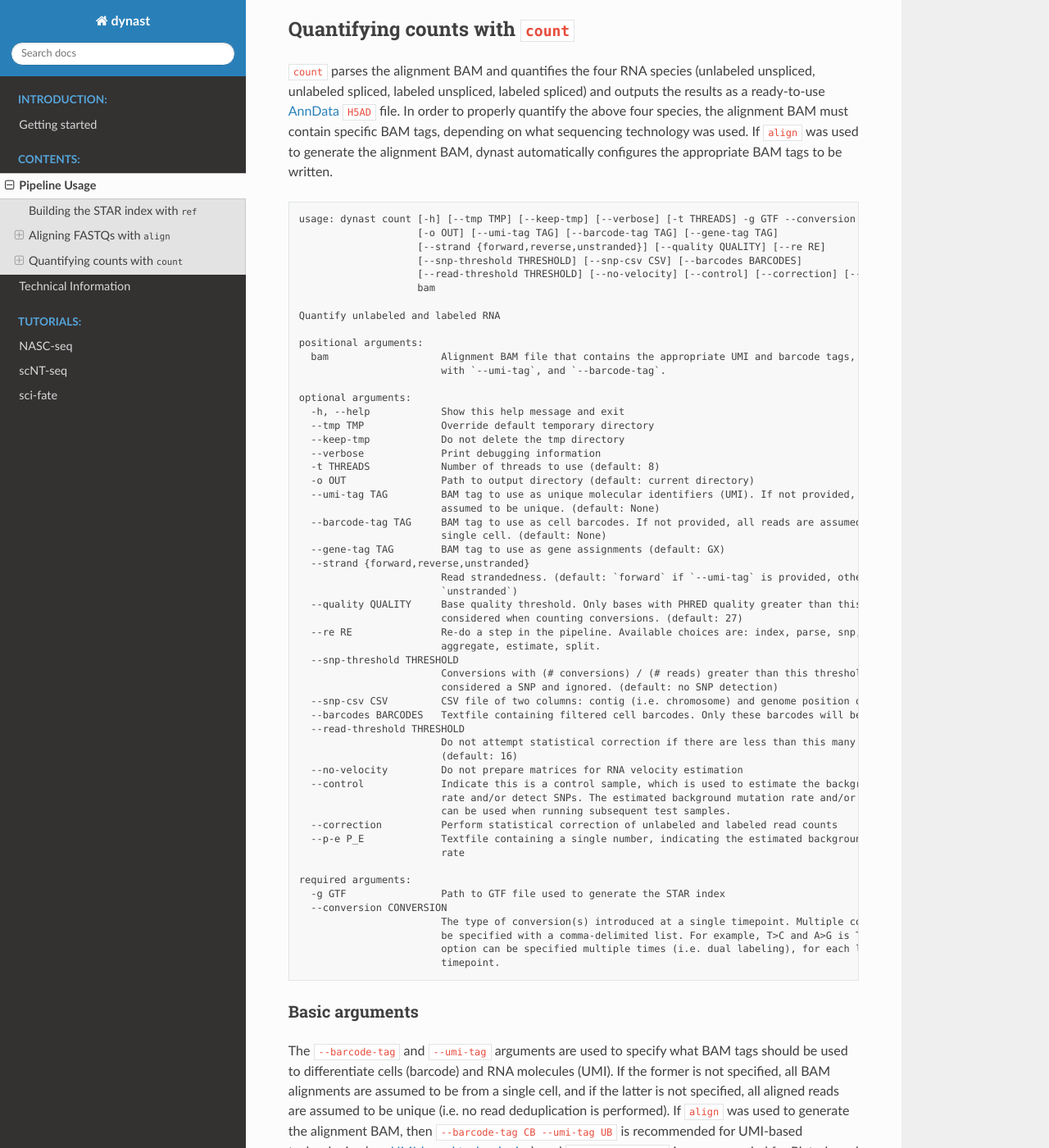
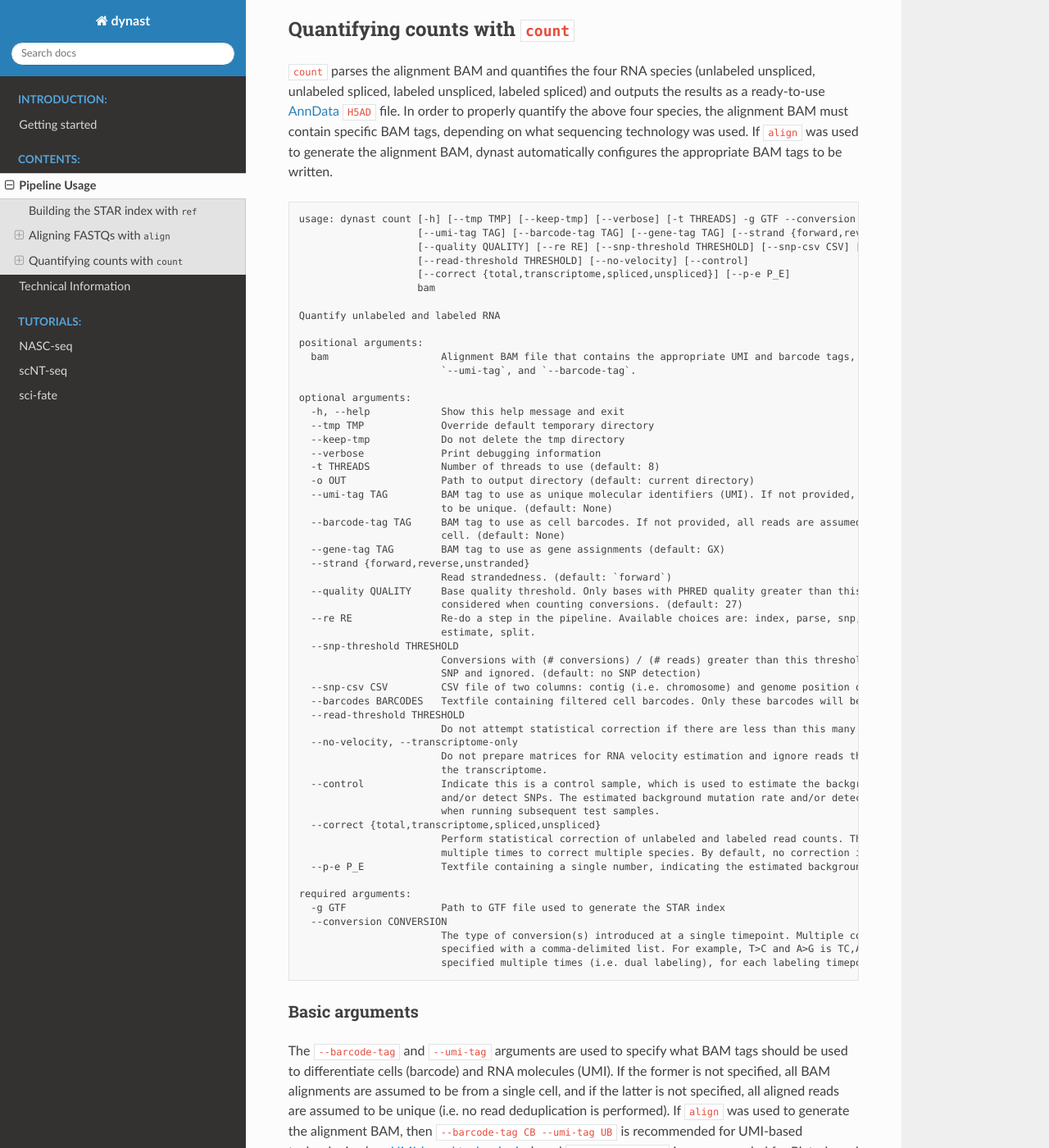
Before and after one commit to aristoteleo/dynast-release, a Sphinx documentation site: the page built from docs/pipeline_usage.rst, in a window 1280 px wide and 1400 px high, scrolled down 2113 px. Shown: the whole window at 82% size. Built offline with Sphinx 7.4.7 and the Read the Docs theme 2.0.0, drawn with Linux system fonts in a browser that asks for light colours; pages that are not in the unit, such as notebooks, are missing from menus; some of the changed text lies outside the part shown.

Commit message:
more options for correction

```diff
--- a/docs/pipeline_usage.rst
+++ b/docs/pipeline_usage.rst
@@ -100,18 +100,18 @@
 
 .. code-block:: text
 
-	usage: dynast count [-h] [--tmp TMP] [--keep-tmp] [--verbose] [-t THREADS] -g GTF --conversion CONVERSION
-	                    [-o OUT] [--umi-tag TAG] [--barcode-tag TAG] [--gene-tag TAG]
-	                    [--strand {forward,reverse,unstranded}] [--quality QUALITY] [--re RE]
-	                    [--snp-threshold THRESHOLD] [--snp-csv CSV] [--barcodes BARCODES]
-	                    [--read-threshold THRESHOLD] [--no-velocity] [--control] [--correction] [--p-e P_E]
+	usage: dynast count [-h] [--tmp TMP] [--keep-tmp] [--verbose] [-t THREADS] -g GTF --conversion CONVERSION [-o OUT]
+	                    [--umi-tag TAG] [--barcode-tag TAG] [--gene-tag TAG] [--strand {forward,reverse,unstranded}]
+	                    [--quality QUALITY] [--re RE] [--snp-threshold THRESHOLD] [--snp-csv CSV] [--barcodes BARCODES]
+	                    [--read-threshold THRESHOLD] [--no-velocity] [--control]
+	                    [--correct {total,transcriptome,spliced,unspliced}] [--p-e P_E]
 	                    bam
 
 	Quantify unlabeled and labeled RNA
 
 	positional arguments:
-	  bam                   Alignment BAM file that contains the appropriate UMI and barcode tags, specifiable
-	                        with `--umi-tag`, and `--barcode-tag`.
+	  bam                   Alignment BAM file that contains the appropriate UMI and barcode tags, specifiable with
+	                        `--umi-tag`, and `--barcode-tag`.
 
 	optional arguments:
 	  -h, --help            Show this help message and exit
@@ -120,41 +120,41 @@
 	  --verbose             Print debugging information
 	  -t THREADS            Number of threads to use (default: 8)
 	  -o OUT                Path to output directory (default: current directory)
-	  --umi-tag TAG         BAM tag to use as unique molecular identifiers (UMI). If not provided, all reads are
-	                        assumed to be unique. (default: None)
-	  --barcode-tag TAG     BAM tag to use as cell barcodes. If not provided, all reads are assumed to be from a
-	                        single cell. (default: None)
+	  --umi-tag TAG         BAM tag to use as unique molecular identifiers (UMI). If not provided, all reads are assumed
+	                        to be unique. (default: None)
+	  --barcode-tag TAG     BAM tag to use as cell barcodes. If not provided, all reads are assumed to be from a single
+	                        cell. (default: None)
 	  --gene-tag TAG        BAM tag to use as gene assignments (default: GX)
 	  --strand {forward,reverse,unstranded}
-	                        Read strandedness. (default: `forward` if `--umi-tag` is provided, otherwise
-	                        `unstranded`)
+	                        Read strandedness. (default: `forward`)
 	  --quality QUALITY     Base quality threshold. Only bases with PHRED quality greater than this value will be
 	                        considered when counting conversions. (default: 27)
-	  --re RE               Re-do a step in the pipeline. Available choices are: index, parse, snp, count,
-	                        aggregate, estimate, split.
+	  --re RE               Re-do a step in the pipeline. Available choices are: index, parse, snp, count, aggregate,
+	                        estimate, split.
 	  --snp-threshold THRESHOLD
-	                        Conversions with (# conversions) / (# reads) greater than this threshold will be
-	                        considered a SNP and ignored. (default: no SNP detection)
+	                        Conversions with (# conversions) / (# reads) greater than this threshold will be considered a
+	                        SNP and ignored. (default: no SNP detection)
 	  --snp-csv CSV         CSV file of two columns: contig (i.e. chromosome) and genome position of known SNPs
 	  --barcodes BARCODES   Textfile containing filtered cell barcodes. Only these barcodes will be processed.
 	  --read-threshold THRESHOLD
-	                        Do not attempt statistical correction if there are less than this many reads.
-	                        (default: 16)
-	  --no-velocity         Do not prepare matrices for RNA velocity estimation
-	  --control             Indicate this is a control sample, which is used to estimate the background mutation
-	                        rate and/or detect SNPs. The estimated background mutation rate and/or detected SNPs
-	                        can be used when running subsequent test samples.
-	  --correction          Perform statistical correction of unlabeled and labeled read counts
-	  --p-e P_E             Textfile containing a single number, indicating the estimated background mutation
-	                        rate
+	                        Do not attempt statistical correction if there are less than this many reads. (default: 16)
+	  --no-velocity, --transcriptome-only
+	                        Do not prepare matrices for RNA velocity estimation and ignore reads that are not assigned to
+	                        the transcriptome.
+	  --control             Indicate this is a control sample, which is used to estimate the background mutation rate
+	                        and/or detect SNPs. The estimated background mutation rate and/or detected SNPs can be used
+	                        when running subsequent test samples.
+	  --correct {total,transcriptome,spliced,unspliced}
+	                        Perform statistical correction of unlabeled and labeled read counts. This option can be used
+	                        multiple times to correct multiple species. By default, no correction is performed.
+	  --p-e P_E             Textfile containing a single number, indicating the estimated background mutation rate
 
 	required arguments:
 	  -g GTF                Path to GTF file used to generate the STAR index
 	  --conversion CONVERSION
-	                        The type of conversion(s) introduced at a single timepoint. Multiple conversions can
-	                        be specified with a comma-delimited list. For example, T>C and A>G is TC,AG. This
-	                        option can be specified multiple times (i.e. dual labeling), for each labeling
-	                        timepoint.
+	                        The type of conversion(s) introduced at a single timepoint. Multiple conversions can be
+	                        specified with a comma-delimited list. For example, T>C and A>G is TC,AG. This option can be
+	                        specified multiple times (i.e. dual labeling), for each labeling timepoint.
 
 Basic arguments
 '''''''''''''''
@@ -170,9 +170,10 @@
 ''''''''''''''''''''''''''''
 :code:`count` has the ability to detect single-nucleotide polymorphisms (SNPs) by calculating the fraction of reads with a mutation at a certain genomic position. :code:`--snp-threshold` can be used to specify the proportion threshold greater than which a SNP will be called at that position. All conversions/mutations at the genomic positions with SNPs detected in this manner will be filtered out from further processing. In addition, a CSV file containing known SNP positions can be provided with the :code:`--snp-csv` argument. This argument accepts a CSV file containing two columns: contig (i.e. chromosome) and genomic position of known SNPs.
 
+
 Statistical correction
 ''''''''''''''''''''''
-The :code:`--correction` flag enables statistical correction of unlabeled and labeled RNA counts. This procedure involves estimating the conversion rate of unlabeled and labeled RNA, and modeling the fraction of new RNA as a binomial mixture model (see :ref:`statistical_correction`). The :code:`--read-threshold` argument controls the minimum number of reads required to attempt statistical correction, as too few reads can result in noisy results. Note that statistical correction takes significantly longer than simply counting reads, which is the default behavior when :code:`--correction` is not provided.
+The :code:`--correct` argument enables statistical correction of unlabeled and labeled RNA counts. This argument can take on the following values: :code:`total`, :code:`transcriptome`, :code:`spliced`, :code:`unspliced` (see :ref:`read_groups`). The value of this argument specifies which group of unlabeled/labeled RNA counts will be corrected. For instance, :code:`--correct spliced` will run statistical correction on unlabeled/labeled spliced reads. This option may be provided multiple times to run correction on multiple groups. The procedure involves estimating the conversion rate of unlabeled and labeled RNA, and modeling the fraction of new RNA as a binomial mixture model (see :ref:`statistical_correction`). The :code:`--read-threshold` argument controls the minimum number of reads required to attempt statistical correction, as too few reads can result in noisy results. Note that statistical correction takes significantly longer than simply counting reads, so no correction is performed when :code:`--correct` is not provided.
 
 Control samples
 '''''''''''''''
```
Also changed, not shown: docs/technical_information.rst (+21 -7 lines), 4 other files.
